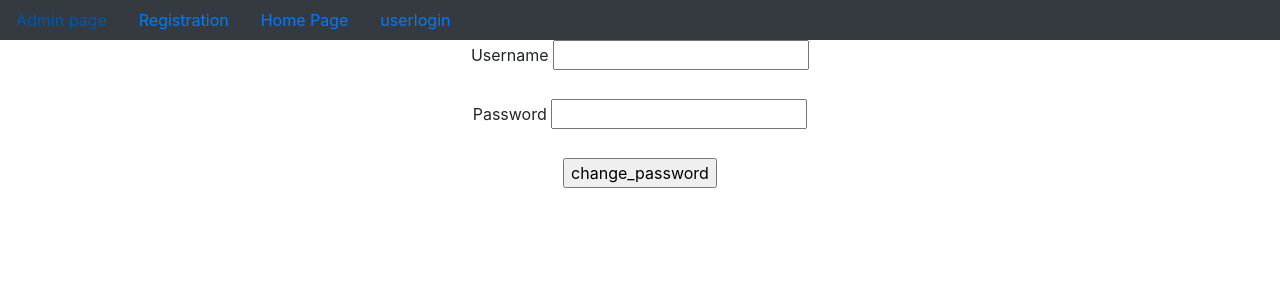
After one commit to AnuBTS123/user_registration, a Django app: page /reset_password/ in a window 1280 px wide. The commit adds this page. Shown: the top 300 px of the page. Run offline with Django 4.2, Linux system fonts and the light colour scheme.

Commit message:
first commit

```diff
--- a/app/views.py
+++ b/app/views.py
@@ -62,3 +62,32 @@ def profile_display(request):
     PO=Profile.objects.get(username=UO)
     d={'UO':UO,'PO':PO}
     return render(request,'profile_display.html',d)
+
+
+@login_required
+def change_password(request):
+    if request.method=='POST':
+        pw=request.POST['pw']
+        username=request.session.get('username')
+        UO=User.objects.get(username=username)
+        UO.set_password(pw)
+        UO.save()
+        return HttpResponse('Password changed Successfully')
+    return render(request,'change_password.html')
+
+
+
+def reset_password(request):
+    if request.method=='POST':
+        username=request.POST['un']
+        password=request.POST['pw']
+        LUO=User.objects.filter(username=username)
+        if LUO:
+            UO=LUO[0]
+            UO.set_password(password)
+            UO.save()
+            return HttpResponse('reset is done')
+        else:
+            return HttpResponse('U r Username is not in our DataBase')
+
+    return render(request,'reset_password.html')
--- a/templates/dummy.html
+++ b/templates/dummy.html
@@ -23,6 +23,7 @@
         {% if user.is_authenticated %}
         <a href="{% url 'profile_display' %}" class="nav-link">profile</a>
         <a href="{% url 'user_logout' %}" class="nav-link">userlogout</a>
+        <a href="{% url 'change_password' %}" class="nav-link">change_password</a>
         {% else %}
         <a href="{% url 'user_login' %}" class="nav-link"> userlogin</a>
         {% endif %}
--- /dev/null
+++ b/templates/reset_password.html
@@ -0,0 +1,20 @@
+{% extends 'dummy.html' %}
+
+{% block title %}
+    <title>REset Password Page</title>
+{% endblock %}
+
+{% block body_block %}
+    <center>
+        <form method="POST">
+            {% csrf_token %}
+
+            <label for="un">Username</label>
+            <input type="text" name="un" id="un"> <br> <br>
+            <label for="pw">Password</label>
+            <input type="password" name="pw" id="pw"><br><br>
+            <input type="submit" value="change_password">
+        </form>
+
+    </center>
+{% endblock %}
--- a/templates/user_login.html
+++ b/templates/user_login.html
@@ -17,5 +17,7 @@
 
             <input type="submit" value="Login">
         </form>
+
+ <a href="{% url 'reset_password' %}" class="btn btn-primary">reset_password</a>
     </center>
 {% endblock %}
--- a/user_registration/urls.py
+++ b/user_registration/urls.py
@@ -26,6 +26,8 @@ urlpatterns = [
     path('user_login/',user_login,name='user_login'),
     path('user_logout/',user_logout,name='user_logout'),
     path('profile_display/',profile_display,name='profile_display'),
+    path('change_password/',change_password,name='change_password'),
+    path('reset_password/',reset_password,name='reset_password'),
 
 
 ]+static(settings.MEDIA_URL, document_root=settings.MEDIA_ROOT)
```
Also changed, not shown: templates/change_password.html (added, +17 -0 lines), db.sqlite3, media/WhatsApp_Image_2023-05-25_at_19.39.46.jpg (added), media/WhatsApp_Image_2023-05-25_at_19.39.47.jpg (added), media/kohli.jpg (added).
